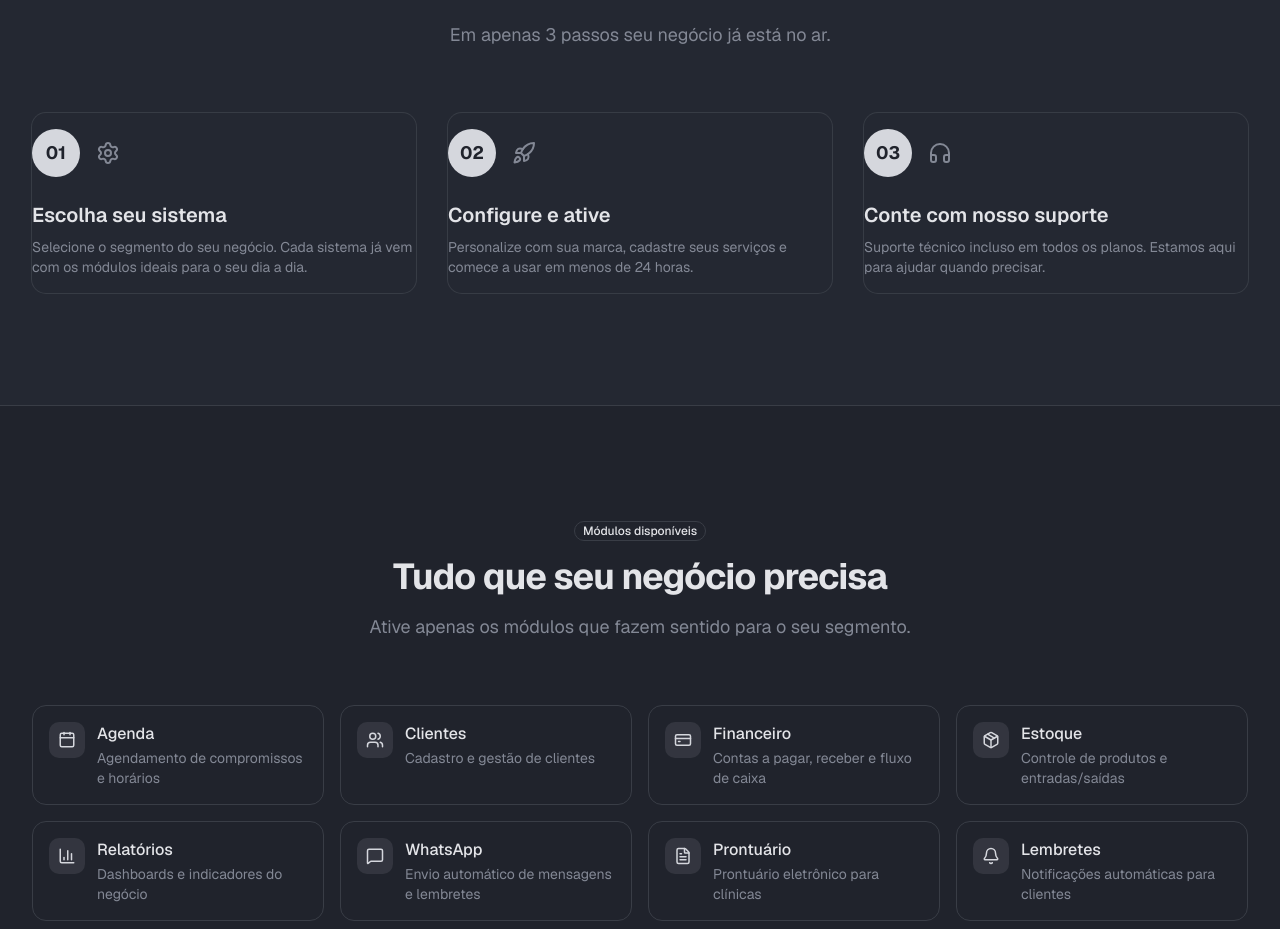
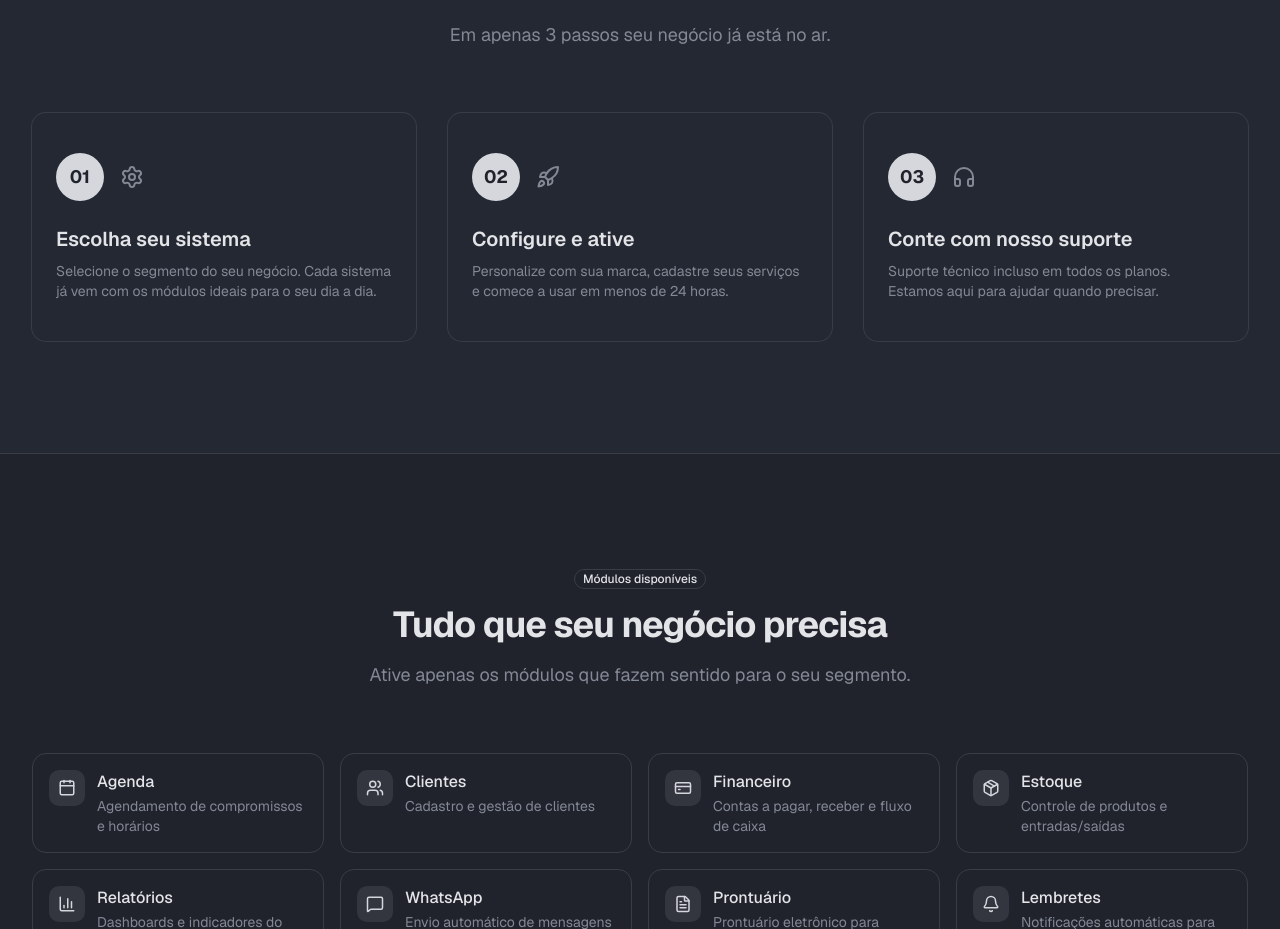
Before and after one commit to mmdj04/openbusiness, a Next.js app: page / in a window 1280 px wide. Shown: the part 2642-3571 px from the top of the page. Built offline with nearby package versions, Linux system fonts and the light colour scheme.

Commit message:
fix: padding nos cards da seção 'Como funciona'
- Adicionado p-6 no CardContent para afastar conteúdo das bordas

```diff
--- a/src/components/landing/how-it-works.tsx
+++ b/src/components/landing/how-it-works.tsx
@@ -48,7 +48,7 @@ export function HowItWorks() {
               key={step.number}
               className="relative border-0 bg-transparent"
             >
-              <CardContent className="p-0">
+              <CardContent className="p-6">
                 <div className="mb-6 flex items-center gap-4">
                   <div className="bg-primary text-primary-foreground flex size-12 items-center justify-center rounded-full text-lg font-bold">
                     {step.number}
```
